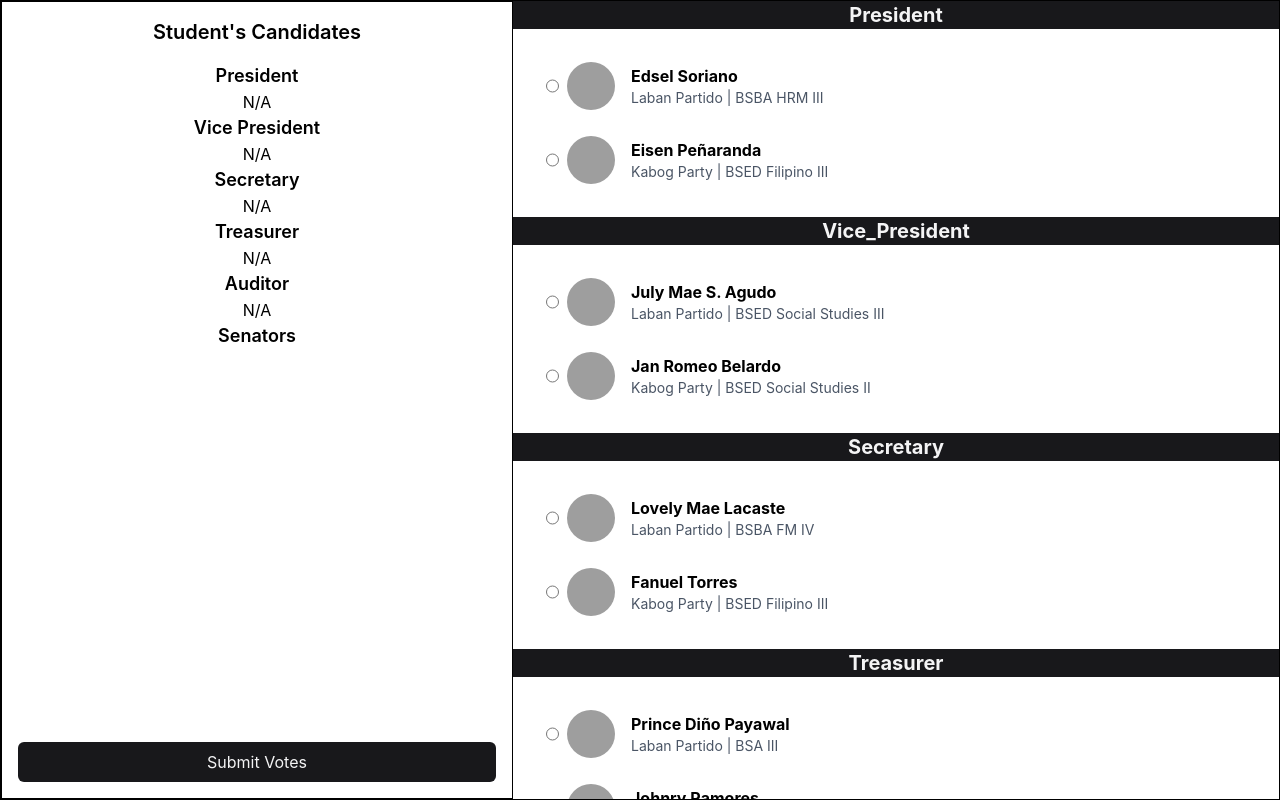
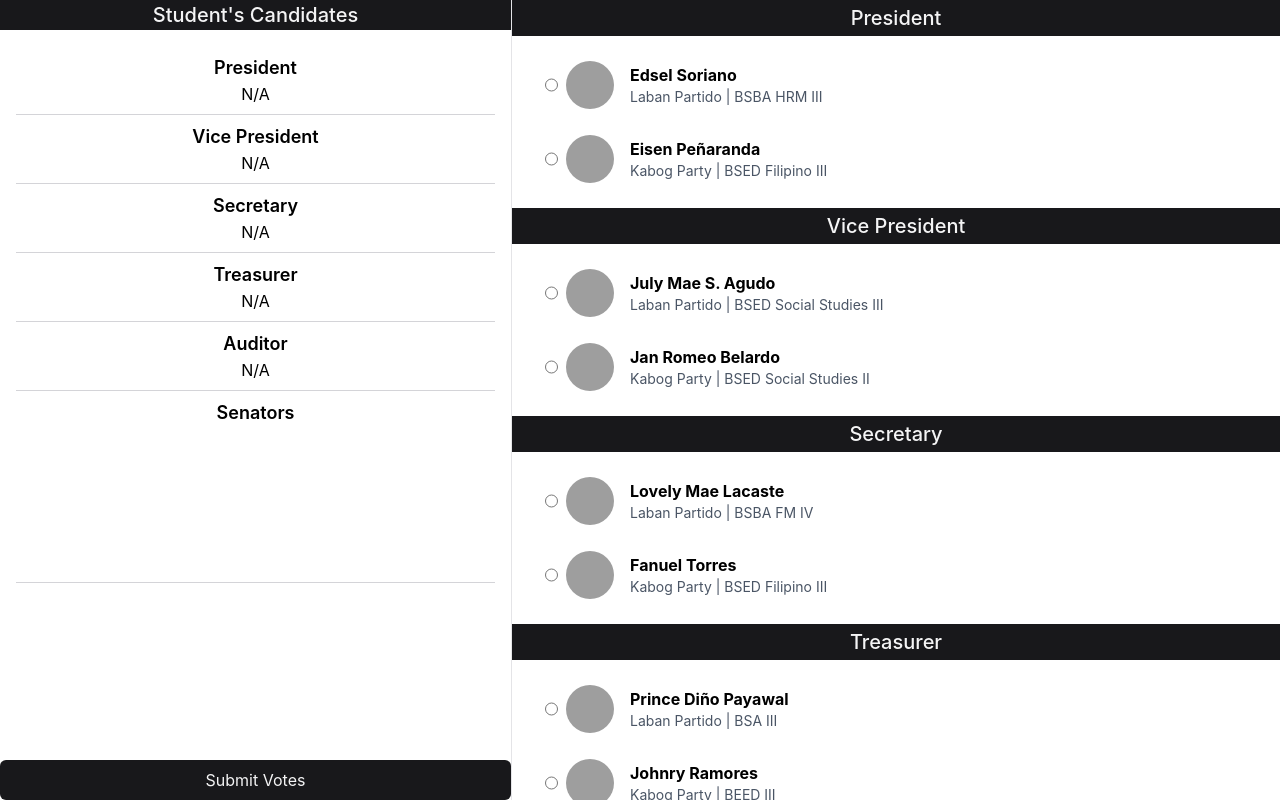
Before and after one commit to raymayo/voting-system, a React (Vite) app in the folder frontend/: page /vote in a window 1280 px wide. Built offline with nearby package versions, Linux system fonts and the light colour scheme; grey boxes are pictures that could not be loaded.

Commit message:
Refactor voting state management and enhance candidate display in Vote component

```diff
--- a/frontend/src/pages/Landing.jsx
+++ b/frontend/src/pages/Landing.jsx
@@ -7,6 +7,10 @@ const Landing = () => {
 	return (
 		<div className="w-screen h-screen grid place-items-center text-center">
 			<div>
+				<img
+					src="https://encrypted-tbn0.gstatic.com/images?q=tbn:ANd9GcQiqAW5DZhfWVqYlFU0p6Gqh5hfqzJTwi1BLw&s"
+					alt=""
+				/>
 				<h1 className="text-4xl">Welcome</h1>
 				<button
 					onClick={() => navigate('/student-info')}
--- a/frontend/src/pages/Vote.jsx
+++ b/frontend/src/pages/Vote.jsx
@@ -8,38 +8,6 @@ const Vote = () => {
 		'Treasurer',
 		'Auditor',
 	];
-
-	// eslint-disable-next-line no-unused-vars
-	const [votes, setVotes] = useState({
-		President: null,
-		Vice_President: null,
-		Secretary: null,
-		Treasurer: null,
-		Auditor: null,
-		Senators: [],
-	});
-
-	const handleVoteChange = (position, candidateId) => {
-		setVotes((prevVotes) => ({
-			...prevVotes,
-			[position]: candidateId,
-		}));
-		console.log(votes);
-	};
-
-	const handleSenatorVoteChange = (senatorId) => {
-		setVotes((prevVotes) => {
-			const senators = prevVotes.Senators.includes(senatorId)
-				? prevVotes.Senators.filter((id) => id !== senatorId)
-				: [...prevVotes.Senators, senatorId];
-			return {
-				...prevVotes,
-				Senators: senators,
-			};
-		});
-
-		console.log(votes.Senators);
-	};
 
 	const candidates = [
 		// LABAN PARTIDO
@@ -254,6 +222,58 @@ const Vote = () => {
 		},
 	];
 
+	// eslint-disable-next-line no-unused-vars
+	const [votes, setVotes] = useState({
+		President: { id: null, name: '' },
+		Vice_President: { id: null, name: '' },
+		Secretary: { id: null, name: '' },
+		Treasurer: { id: null, name: '' },
+		Auditor: { id: null, name: '' },
+		Senators: [],
+	});
+
+	const handleVoteChange = (position, candidateId) => {
+		const candidate = candidates.find((c) => c.id === candidateId);
+		setVotes((prevVotes) => ({
+			...prevVotes,
+			[position]: {
+				id: candidateId,
+				name: candidate?.name || '',
+			},
+		}));
+		console.log(votes);
+	};
+
+	const handleSenatorVoteChange = (candidateId) => {
+		const candidate = candidates.find((c) => c.id === candidateId);
+
+		setVotes((prevVotes) => {
+			const isAlreadySelected = prevVotes.Senators.some(
+				(s) => s.id === candidateId
+			);
+
+			let updatedSenators;
+			if (isAlreadySelected) {
+				// Remove candidate
+				updatedSenators = prevVotes.Senators.filter(
+					(s) => s.id !== candidateId
+				);
+			} else {
+				// Add candidate (max 6)
+				if (prevVotes.Senators.length >= 6) return prevVotes;
+				updatedSenators = [
+					...prevVotes.Senators,
+					{ id: candidateId, name: candidate.name },
+				];
+			}
+
+			return {
+				...prevVotes,
+				Senators: updatedSenators,
+			};
+		});
+	};
+
 	const [selectedSenators, setSelectedSenators] = useState([]);
 
 	const handleChange = (e, senatorId) => {
@@ -277,35 +297,43 @@ const Vote = () => {
 		return acc;
 	}, {});
 
+	function formatPosition(position) {
+		return position
+			.replace(/_/g, ' ')
+			.replace(/\b\w/g, (char) => char.toUpperCase());
+	}
+
 	return (
-		<div className="flex border w-full h-screen">
-			<section className="max-w-lg border w-full text-center p-4 flex flex-col justify-between">
-				<div>
-					<h1 className="text-xl font-semibold mb-4">Student's Candidates</h1>
-					<div className="flex flex-col text-center">
+		<div className="flex w-full h-screen">
+			<section className="max-w-lg border-r border-zinc-200 shadow-2xs w-full text-center flex flex-col justify-between">
+				<div className="">
+					<h1 className="text-xl font-medium mb-4  bg-zinc-900 text-zinc-100  border border-zinc-900">
+						Student's Candidates
+					</h1>
+					<div className="flex flex-col text-center border-b border-zinc-300 p-2 mx-4">
 						<h1 className="font-semibold text-lg">President</h1>
-						<p>{votes?.President || 'N/A'}</p>
+						<p>{votes?.President.name || 'N/A'}</p>
 					</div>
-					<div className="flex flex-col text-center">
+					<div className="flex flex-col text-center border-b border-zinc-300 p-2 mx-4">
 						<h1 className="font-semibold text-lg">Vice President</h1>
-						<p>{votes?.Vice_President || 'N/A'}</p>
+						<p>{votes?.Vice_President.name || 'N/A'}</p>
 					</div>
-					<div className="flex flex-col text-center">
+					<div className="flex flex-col text-center border-b border-zinc-300 p-2 mx-4">
 						<h1 className="font-semibold text-lg">Secretary</h1>
-						<p>{votes?.Secretary || 'N/A'}</p>
+						<p>{votes?.Secretary.name || 'N/A'}</p>
 					</div>
-					<div className="flex flex-col text-center">
+					<div className="flex flex-col text-center border-b border-zinc-300 p-2 mx-4">
 						<h1 className="font-semibold text-lg">Treasurer</h1>
-						<p>{votes?.Treasurer || 'N/A'}</p>
+						<p>{votes?.Treasurer.name || 'N/A'}</p>
 					</div>
-					<div className="flex flex-col text-center">
+					<div className="flex flex-col text-center border-b border-zinc-300 p-2 mx-4">
 						<h1 className="font-semibold text-lg">Auditor</h1>
-						<p>{votes?.Auditor || 'N/A'}</p>
+						<p>{votes?.Auditor.name || 'N/A'}</p>
 					</div>
-					<div className="flex flex-col text-center">
+					<div className="flex flex-col text-center border-b border-zinc-300 p-2 mx-4 min-h-48">
 						<h1 className="font-semibold text-lg">Senators</h1>
 						{votes?.Senators.map((senator, index) => (
-							<p key={index + 1}>{senator}</p>
+							<p key={index + 1}>{senator.name}</p>
 						))}
 					</div>
 				</div>
@@ -317,10 +345,10 @@ const Vote = () => {
 			<div className=" w-full flex flex-col gap-2 overflow-y-scroll">
 				{positions.map((position) => (
 					<div key={position} className="">
-						<h2 className="text-xl font-bold text-center bg-zinc-900 text-zinc-100 mb-2">
-							{position}
+						<h2 className="text-xl font-medium text-center bg-zinc-900 text-zinc-100 mb-2 py-1">
+							{formatPosition(position)}
 						</h2>
-						<div className="rounded-md flex flex-col gap-2 p-4">
+						<div className="rounded-md flex flex-col gap-2 py-2 px-4">
 							{candidates
 								.filter((c) => c.position === position)
 								.map((c) => (
```
